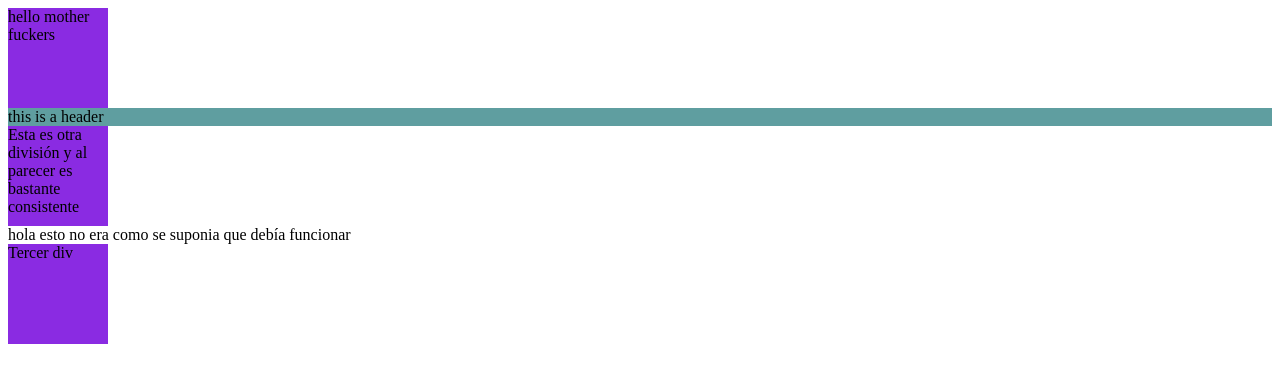
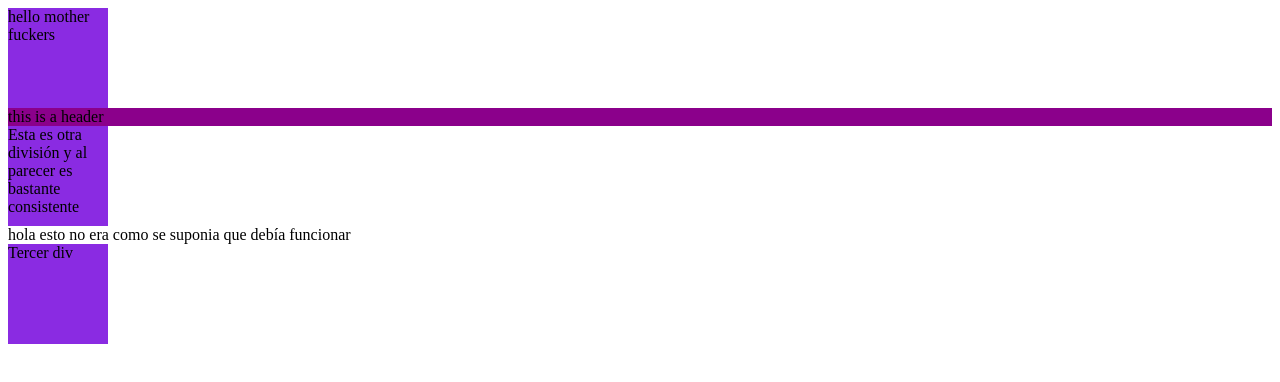
Before and after one commit to AmirSG2/test, a plain HTML site: page html-main/index.html in a window 1280 px wide. Drawn offline with Linux system fonts and the light colour scheme.

Commit message:
added line at end of css & changed backgroundcolor

```diff
--- a/html-main/main.css
+++ b/html-main/main.css
@@ -4,5 +4,6 @@ div {
     background-color: blueviolet;
 }
 header{
-    background-color: cadetblue;
+    background-color:darkmagenta;
+
 }
```
